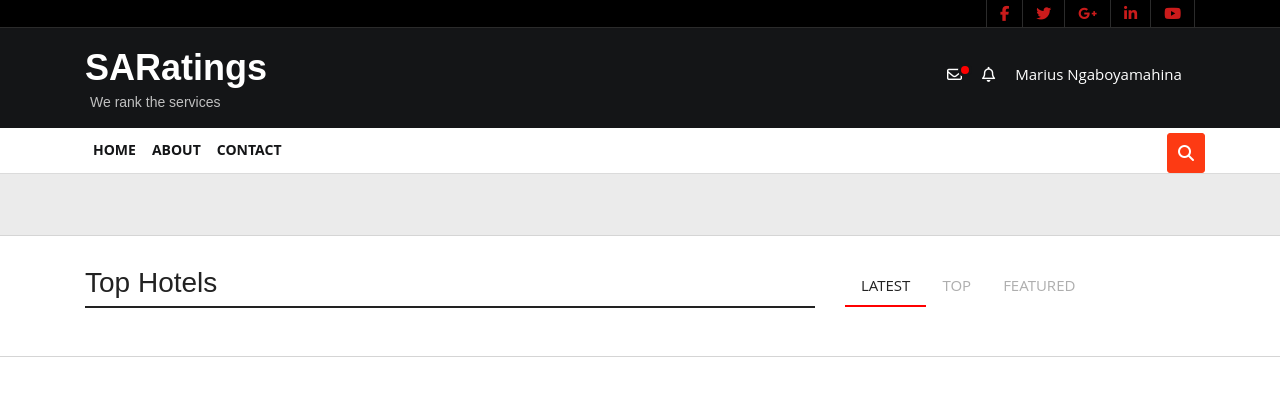
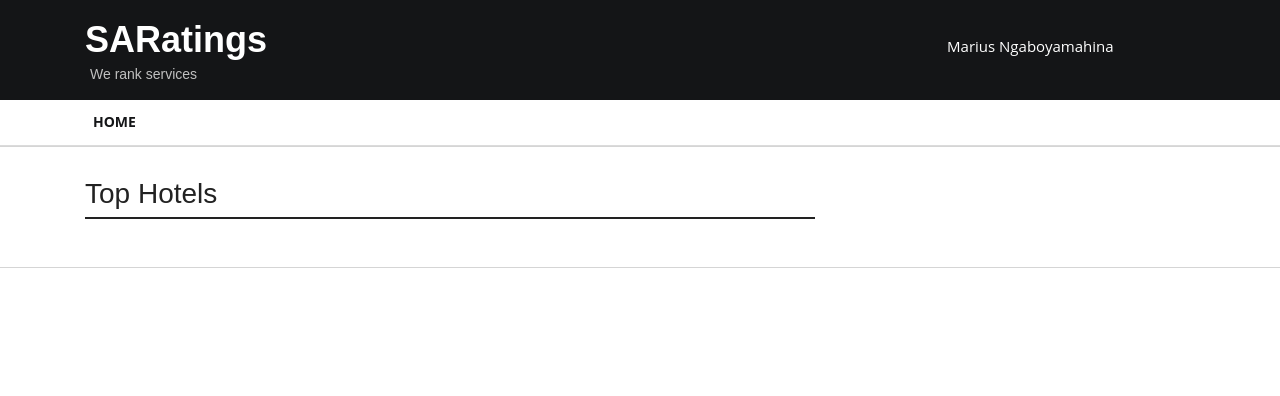
Before and after one commit to Ntezi/SARating, a Django app: template display_site/templates/ratings/index.html in a window 1280 px wide. Shown: the top 396 px of the page. Run offline with Django 3.2, Linux system fonts and the light colour scheme; the template is opened without the code that fills it, so the values that code supplies are empty; some libraries are stand-ins or nearby versions.

Commit message:
some fixes

```diff
--- a/display_site/ratings/urls.py
+++ b/display_site/ratings/urls.py
@@ -9,4 +9,5 @@ urlpatterns = [
     path('', views.BusinessListView.as_view(), name='list'),
     # path('<str:id>/', views.DetailView.as_view(), name='detail'),
     path('<str:id>/', views.business_detail_view, name='detail'),
+    path('about/', views.about, name='about'),
 ]
--- a/display_site/ratings/views.py
+++ b/display_site/ratings/views.py
@@ -18,6 +18,10 @@ def business_detail_view(request, id):
     # business = get_object_or_404(Business, pk)
     context = {'business': business}
     return render(request, 'ratings/detail.html', context)
+
+
+def about(request):
+    return render(request, 'ratings/about.html')
 
 
 class IndexView(TemplateView):
--- a/display_site/templates/ratings/base.html
+++ b/display_site/templates/ratings/base.html
@@ -13,41 +13,41 @@
     <title>Sentiment Analysis Ratings</title>
 </head>
 <body>
-<div class="small-top">
-    <div class="container">
-        <div class="row">
-            <div class="col-lg-4 date-sec">
-                <div id="Date"></div>
-            </div>
-            <div class="col-lg-3 offset-lg-5">
-                <div class="social-icon">
-                    <a target="_blank" href="#" class=" fa fa-facebook"></a>
-                    <a target="_blank" href="#" class=" fa fa-twitter"></a>
-                    <a target="_blank" href="#" class=" fa fa-google-plus"></a>
-                    <a target="_blank" href="#" class=" fa fa-linkedin"></a>
-                    <a target="_blank" href="#" class=" fa fa-youtube"></a>
-                </div>
-            </div>
-        </div>
-    </div>
-</div>
+<!--<div class="small-top">-->
+<!--    <div class="container">-->
+<!--        <div class="row">-->
+<!--            <div class="col-lg-4 date-sec">-->
+<!--                <div id="Date"></div>-->
+<!--            </div>-->
+<!--            <div class="col-lg-3 offset-lg-5">-->
+<!--                <div class="social-icon">-->
+<!--                    <a target="_blank" href="#" class=" fa fa-facebook"></a>-->
+<!--                    <a target="_blank" href="#" class=" fa fa-twitter"></a>-->
+<!--                    <a target="_blank" href="#" class=" fa fa-google-plus"></a>-->
+<!--                    <a target="_blank" href="#" class=" fa fa-linkedin"></a>-->
+<!--                    <a target="_blank" href="#" class=" fa fa-youtube"></a>-->
+<!--                </div>-->
+<!--            </div>-->
+<!--        </div>-->
+<!--    </div>-->
+<!--</div>-->
 <div class="top-head left">
     <div class="container">
         <div class="row">
             <div class="col-md-6 col-lg-4">
                 <h1>SARatings
-                    <small>We rank the services</small>
+                    <small>We rank services</small>
                 </h1>
             </div>
             <div class="col-md-6 col-lg-3 ml-auto admin-bar hidden-sm-down">
                 <nav class="nav nav-inline">
-                    <a href="#" class="nav-link">
-                        <span class="ping"></span>
-                        <i class="fa fa-envelope-o"></i>
-                    </a>
-                    <a href="#" class="nav-link">
-                        <i class="fa fa-bell-o"></i>
-                    </a>
+<!--                    <a href="#" class="nav-link">-->
+<!--                        <span class="ping"></span>-->
+<!--                        <i class="fa fa-envelope-o"></i>-->
+<!--                    </a>-->
+<!--                    <a href="#" class="nav-link">-->
+<!--                        <i class="fa fa-bell-o"></i>-->
+<!--                    </a>-->
                     <a href="#" class="nav-link">Marius Ngaboyamahina </a>
                 </nav>
             </div>
@@ -65,15 +65,15 @@
             <div class="collapse navbar-collapse" id="exCollapsingNavbar2">
                 <ul class="nav navbar-nav ">
                     <li class="nav-item"><a class="nav-link" href="{% url 'ratings:list' %}">Home</a></li>
-                    <li class="nav-item"><a class="nav-link" href="#">About</a></li>
-                    <li class="nav-item"><a class="nav-link" href="#">Contact</a></li>
+<!--                    <li class="nav-item"><a class="nav-link" href="{% url 'ratings:about' %}">About</a></li>-->
+<!--                    <li class="nav-item"><a class="nav-link" href="#">Contact</a></li>-->
                 </ul>
-                <form class="ml-auto">
-                    <div class="search">
-                        <input type="text" class="form-control" maxlength="64" placeholder="Search"/>
-                        <button type="submit" class="btn btn-search"><i class="fa fa-search"></i></button>
-                    </div>
-                </form>
+<!--                <form class="ml-auto">-->
+<!--                    <div class="search">-->
+<!--                        <input type="text" class="form-control" maxlength="64" placeholder="Search"/>-->
+<!--                        <button type="submit" class="btn btn-search"><i class="fa fa-search"></i></button>-->
+<!--                    </div>-->
+<!--                </form>-->
             </div>
         </div>
     </nav>
--- a/display_site/templates/ratings/index.html
+++ b/display_site/templates/ratings/index.html
@@ -2,18 +2,6 @@
 {% load ratings_extras %}
 {% block body_block %}
 
-<section class="banner-sec">
-    <div class="container">
-        <div class="row">
-            <div class="col-md-6">
-
-            </div>
-            <div class="col-md-6">
-
-            </div>
-        </div>
-    </div>
-</section>
 <section class="section-01">
     <div class="container">
         <div class="row">
@@ -61,28 +49,28 @@
                     {% endif %}
                 </div>
             </div>
-            <aside class="col-lg-4 side-bar col-md-12">
-                <ul class="nav nav-tabs" role="tablist" id="myTab">
-                    <li class="nav-item"><a class="nav-link active" data-toggle="tab" href="#home" role="tab">Latest</a>
-                    </li>
-                    <li class="nav-item"><a class="nav-link" data-toggle="tab" href="#profile" role="tab">Top</a></li>
-                    <li class="nav-item"><a class="nav-link" data-toggle="tab" href="#messages" role="tab">Featured</a>
-                    </li>
-                </ul>
+            <!--            <aside class="col-lg-4 side-bar col-md-12">-->
+            <!--                <ul class="nav nav-tabs" role="tablist" id="myTab">-->
+            <!--                    <li class="nav-item"><a class="nav-link active" data-toggle="tab" href="#home" role="tab">Latest</a>-->
+            <!--                    </li>-->
+            <!--                    <li class="nav-item"><a class="nav-link" data-toggle="tab" href="#profile" role="tab">Top</a></li>-->
+            <!--                    <li class="nav-item"><a class="nav-link" data-toggle="tab" href="#messages" role="tab">Featured</a>-->
+            <!--                    </li>-->
+            <!--                </ul>-->
 
-                <!-- Tab panes -->
-                <div class="tab-content sidebar-tabing" id="nav-tabContent">
-                    <div class="tab-pane active" id="home" role="tabpanel">
+            <!--                &lt;!&ndash; Tab panes &ndash;&gt;-->
+            <!--                <div class="tab-content sidebar-tabing" id="nav-tabContent">-->
+            <!--                    <div class="tab-pane active" id="home" role="tabpanel">-->
 
-                    </div>
-                    <div class="tab-pane" id="profile" role="tabpanel">
+            <!--                    </div>-->
+            <!--                    <div class="tab-pane" id="profile" role="tabpanel">-->
 
-                    </div>
-                    <div class="tab-pane" id="messages" role="tabpanel">
+            <!--                    </div>-->
+            <!--                    <div class="tab-pane" id="messages" role="tabpanel">-->
 
-                    </div>
-                </div>
-            </aside>
+            <!--                    </div>-->
+            <!--                </div>-->
+            <!--            </aside>-->
         </div>
     </div>
 </section>
```
Also changed, not shown: display_site/templates/ratings/about.html (added, +33 -0 lines), extractors/display_wordcloud.py (renamed from extractors/Display_Wordcloud.py, +13 -13 lines), extractors/rwanda.png (added).
